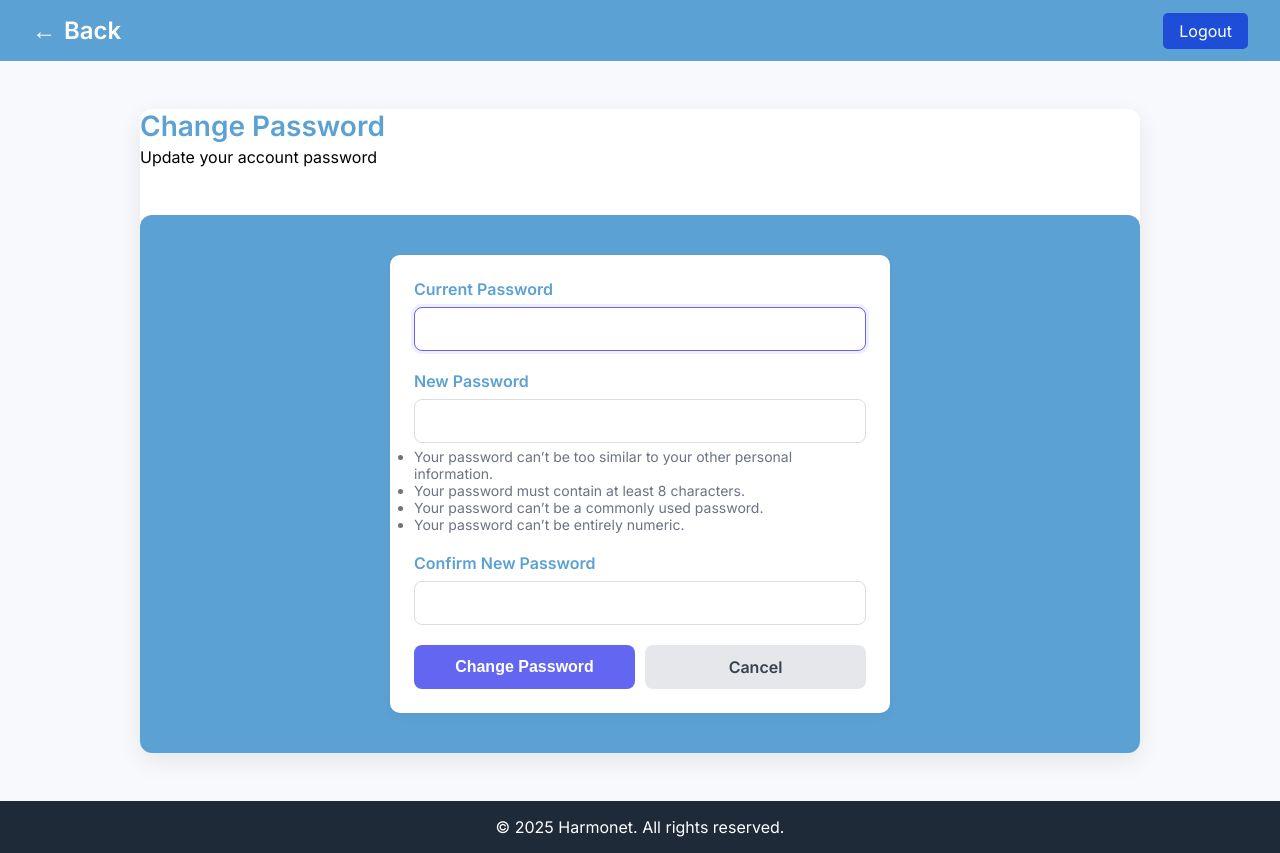
After one commit to ksanch20/cs4300-Harmonet, a Django app: page /user/password-change/ in a window 1280 px wide. The commit adds this page. Run offline with Django 4.2, Linux system fonts and the light colour scheme; a user stored in the database is signed in.

Commit message:
Add ability for users to change password while logged in

```diff
--- /dev/null
+++ b/Harmonet/user/templates/user/password_change.html
@@ -0,0 +1,127 @@
+<!DOCTYPE html>
+<html lang="en">
+<head>
+  <meta charset="UTF-8" />
+  <title>Change Password | Harmonet</title>
+  {% load static %}
+  <link rel="stylesheet" href="{% static 'dashboard_style.css' %}">
+  <link href="https://fonts.googleapis.com/css2?family=Inter:wght@400;600&display=swap" rel="stylesheet">
+</head>
+
+<body>
+    <nav class="navbar">
+      <div class="logo">
+        <a href="{% url 'profile' %}" style="display: flex; align-items: center; gap: 8px; color: inherit; text-decoration: none;">
+          <span style="font-size: 24px;">←</span>
+          <span>Back</span>
+        </a>
+      </div>
+    <div class="auth-buttons">
+      <a href="{% url 'logout' %}" class="btn-logout">Logout</a>
+    </div>
+  </nav>
+
+  <main class="dashboard-container">
+    <div class="dashboard-box">
+      <div class="dashboard-header">
+        <h1>Change Password</h1>
+        <p class="dashboard-subtitle">Update your account password</p>
+      </div>
+
+      <div class="dashboard-wrapper">
+        <div class="card" style="max-width: 500px; margin: 0 auto;">
+
+          <!-- Success/Error Messages -->
+          {% if messages %}
+            {% for message in messages %}
+              {% if message.tags == 'success' %}
+                <div style="background-color: #d1fae5; padding: 15px; border-radius: 8px; margin-bottom: 20px; color: #065f46; border: 1px solid #6ee7b7;">
+                  <strong>Success!</strong> {{ message }}
+                </div>
+              {% elif message.tags == 'error' %}
+                <div style="background-color: #fee2e2; padding: 15px; border-radius: 8px; margin-bottom: 20px; color: #991b1b; border: 1px solid #fca5a5;">
+                  <strong>Error:</strong> {{ message }}
+                </div>
+              {% endif %}
+            {% endfor %}
+          {% endif %}
+
+          <!-- Form Errors -->
+          {% if form.errors %}
+            <div style="background-color: #fee2e2; padding: 15px; border-radius: 8px; margin-bottom: 20px; color: #991b1b; border: 1px solid #fca5a5;">
+              {% for field, errors in form.errors.items %}
+                {% if field == '__all__' %}
+                  {% for error in errors %}
+                    <p style="margin: 5px 0;">{{ error }}</p>
+                  {% endfor %}
+                {% else %}
+                  {% for error in errors %}
+                    <p style="margin: 5px 0;"><strong>{{ field }}:</strong> {{ error }}</p>
+                  {% endfor %}
+                {% endif %}
+              {% endfor %}
+            </div>
+          {% endif %}
+
+          <form method="post" style="display: flex; flex-direction: column; gap: 20px;">
+            {% csrf_token %}
+
+            <div>
+              <label for="{{ form.old_password.id_for_label }}" style="display: block; margin-bottom: 8px; font-weight: 600;">Current Password</label>
+              {{ form.old_password }}
+              {% if form.old_password.help_text %}
+                <small style="color: #6b7280; font-size: 14px;">{{ form.old_password.help_text }}</small>
+              {% endif %}
+            </div>
+
+            <div>
+              <label for="{{ form.new_password1.id_for_label }}" style="display: block; margin-bottom: 8px; font-weight: 600;">New Password</label>
+              {{ form.new_password1 }}
+              {% if form.new_password1.help_text %}
+                <small style="color: #6b7280; font-size: 14px; display: block; margin-top: 5px;">{{ form.new_password1.help_text|safe }}</small>
+              {% endif %}
+            </div>
+
+            <div>
+              <label for="{{ form.new_password2.id_for_label }}" style="display: block; margin-bottom: 8px; font-weight: 600;">Confirm New Password</label>
+              {{ form.new_password2 }}
+              {% if form.new_password2.help_text %}
+                <small style="color: #6b7280; font-size: 14px;">{{ form.new_password2.help_text }}</small>
+              {% endif %}
+            </div>
+
+            <div style="display: flex; gap: 10px;">
+              <button type="submit" style="flex: 1; padding: 12px 24px; background-color: #6366f1; color: white; border: none; border-radius: 8px; cursor: pointer; font-size: 16px; font-weight: 600;">
+                Change Password
+              </button>
+              <a href="{% url 'dashboard' %}" style="flex: 1; padding: 12px 24px; background-color: #e5e7eb; color: #374151; text-decoration: none; border-radius: 8px; font-size: 16px; font-weight: 600; text-align: center; display: flex; align-items: center; justify-content: center;">
+                Cancel
+              </a>
+            </div>
+          </form>
+        </div>
+      </div>
+    </div>
+  </main>
+
+  <footer class="footer">
+    <p>&copy; 2025 Harmonet. All rights reserved.</p>
+  </footer>
+
+  <style>
+    input[type="password"] {
+      width: 100%;
+      padding: 12px;
+      border: 1px solid #ddd;
+      border-radius: 8px;
+      font-size: 16px;
+      box-sizing: border-box;
+    }
+    input[type="password"]:focus {
+      outline: none;
+      border-color: #6366f1;
+      box-shadow: 0 0 0 3px rgba(99, 102, 241, 0.1);
+    }
+  </style>
+</body>
+</html>
--- a/Harmonet/user/templates/user/profile.html
+++ b/Harmonet/user/templates/user/profile.html
@@ -14,6 +14,7 @@
       <a href="#">Featured Showcase</a>
       <a href="#">Privacy Settings</a>
       <a href="#">Linked Accounts</a>
+      <a href="{% url 'password_change' %}">Change Password</a>
     </div>
 
     <div class="content">
--- a/Harmonet/user/urls.py
+++ b/Harmonet/user/urls.py
@@ -11,4 +11,5 @@ urlpatterns = [
     path('profile/', views.profile, name='profile'),
     path('analytics/', views.analytics, name='analytics'),
     path('AI_Recommendation/', views.AI_Recommendation, name='AI_Recommendation'),
+    path('password-change/', views.password_change, name='password_change'),
 ]
--- a/Harmonet/user/views.py
+++ b/Harmonet/user/views.py
@@ -1,6 +1,6 @@
 from django.shortcuts import render, redirect
 from django.contrib.auth import authenticate, login, logout as auth_logout
-from django.contrib.auth.forms import AuthenticationForm
+from django.contrib.auth.forms import AuthenticationForm, PasswordChangeForm
 from .forms import UserRegisterForm
 from django.contrib.auth.decorators import login_required
 from django.contrib import messages
@@ -61,3 +61,28 @@ def analytics(request):
 
 def AI_Recommendation(request):
     return render(request, 'user/AI_Recommendation.html', {'title': 'AI_Recommendation'})
+
+
+
+# Add this function to your views.py
+@login_required
+def password_change(request):
+    if request.method == 'POST':
+        form = PasswordChangeForm(request.user, request.POST)
+        if form.is_valid():
+            user = form.save()
+            # Important: Update the session to prevent logout
+            from django.contrib.auth import update_session_auth_hash
+            update_session_auth_hash(request, user)
+
+            messages.success(request, 'Your password was successfully updated!')
+            return redirect('password_change')  # Redirect to same page to show message
+        else:
+            messages.error(request, 'Please correct the errors below.')
+    else:
+        form = PasswordChangeForm(request.user)
+
+    return render(request, 'user/password_change.html', {
+        'form': form,
+        'title': 'Change Password'
+    })
```
Also changed, not shown: Harmonet/db.sqlite3.
